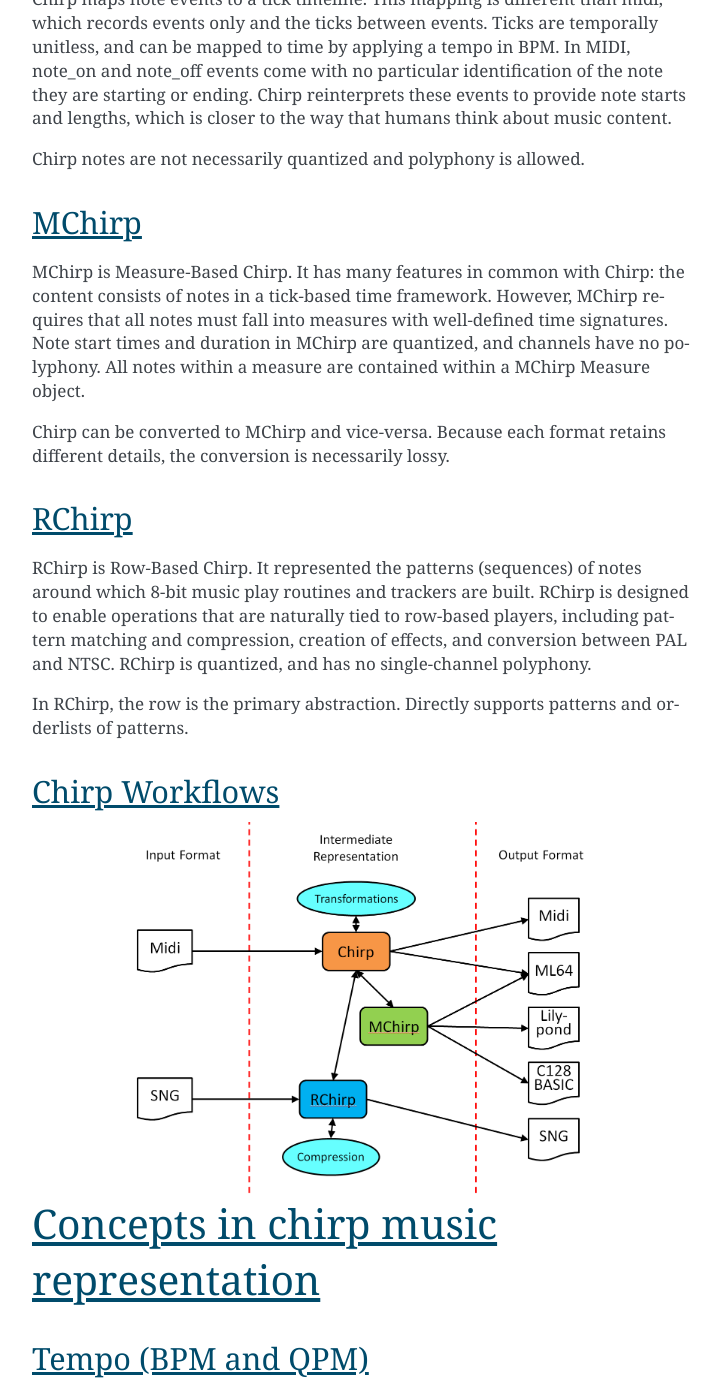
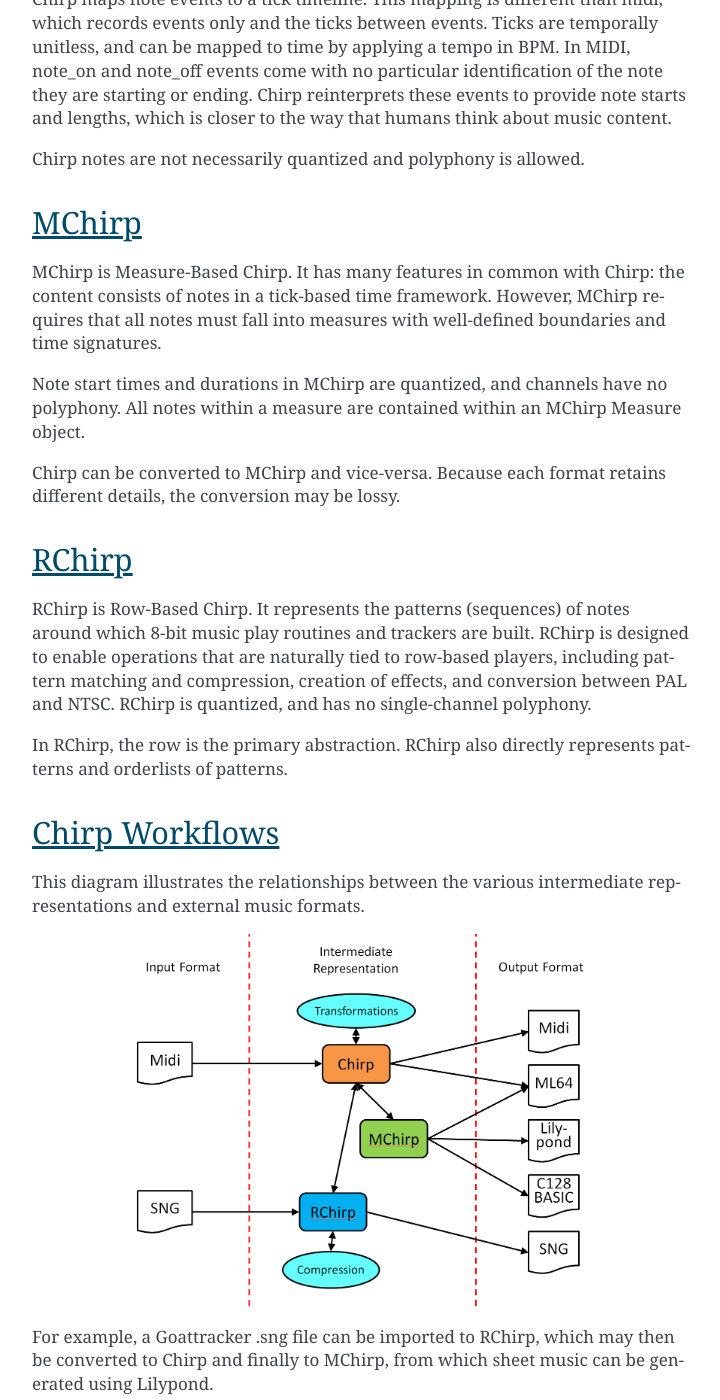
Before and after one commit to c64cryptoboy/ChiptuneSAK, a Sphinx documentation site: the page built from docs/chirp.rst, in a window 1280 px wide and 1400 px high, scrolled down 862 px. Shown: the whole window, without its empty margins (388-1108 px from the left). Built offline with Sphinx 7.4.7, drawn with Linux system fonts in a browser that asks for light colours; some of the changed text lies outside the part shown.

Commit message:
A few more edits to introduction.

```diff
--- a/docs/chirp.rst
+++ b/docs/chirp.rst
@@ -20,23 +20,34 @@
 
 MChirp
 ######
-MChirp is Measure-Based Chirp.  It has many features in common with Chirp: the content consists of notes in a tick-based time framework.  However, MChirp requires that all notes must fall into measures with well-defined time signatures. Note start times and duration in MChirp are quantized, and channels have no polyphony. All notes within a measure are contained within a MChirp Measure object.
 
-Chirp can be converted to MChirp and vice-versa.  Because each format retains different details, the conversion is necessarily lossy.
+MChirp is Measure-Based Chirp.  It has many features in common with Chirp: the content consists of notes in a tick-based time framework.  However, MChirp requires that all notes must fall into measures with well-defined boundaries and time signatures.
+
+Note start times and durations in MChirp are quantized, and channels have no polyphony. All notes within a measure are contained within an MChirp Measure object.
+
+Chirp can be converted to MChirp and vice-versa.  Because each format retains different details, the conversion may be lossy.
 
 RChirp
 ######
-RChirp is Row-Based Chirp.  It represented the patterns (sequences) of notes around which 8-bit music play routines and trackers are built. RChirp is designed to enable operations that are naturally tied to row-based players, including pattern matching and compression, creation of effects, and conversion between PAL and NTSC.  RChirp is quantized, and has no single-channel polyphony.
 
-In RChirp, the row is the primary abstraction.  Directly supports patterns and orderlists of patterns.
+RChirp is Row-Based Chirp.  It represents the patterns (sequences) of notes around which 8-bit music play routines and trackers are built. RChirp is designed to enable operations that are naturally tied to row-based players, including pattern matching and compression, creation of effects, and conversion between PAL and NTSC.  RChirp is quantized, and has no single-channel polyphony.
+
+In RChirp, the row is the primary abstraction.  RChirp also directly represents patterns and orderlists of patterns.
 
 Chirp Workflows
 ###############
+
+This diagram illustrates the relationships between the various intermediate representations and external music formats.
 
 .. image:: chirpWorkflow.png
    :width: 500px
    :alt: chirp workflow diagram
    :align: center
+
+For example, a Goattracker .sng file can be imported to RChirp, which may then be converted to Chirp and finally to MChirp, from which sheet music can be generated using Lilypond.
+
+Most basic transformations of music (such as transposition, quantization, etc) are implemented for the Chirp representation.
+
 
 **************************************
 Concepts in chirp music representation
```
